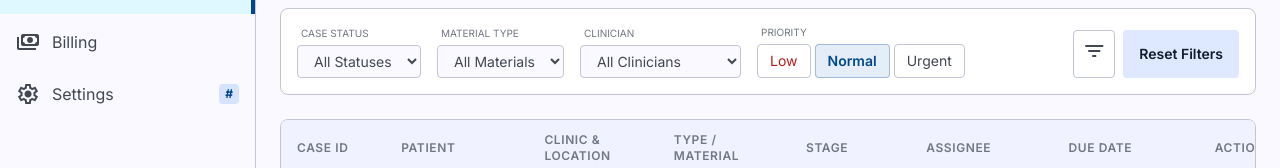
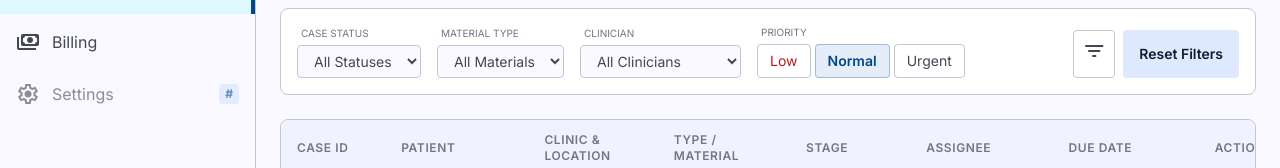
Before and after one commit to waseemsamra/labcrm, a React (Vite) app: page /cases in a window 1280 px wide. Shown: the part 186-354 px from the top of the page. Built offline with nearby package versions, Linux system fonts and the light colour scheme.

Commit message:
disable settings menu item in technician sidebar

```diff
--- a/src/components/Sidebar.jsx
+++ b/src/components/Sidebar.jsx
@@ -37,7 +37,19 @@ export default function Sidebar() {
           <span className="material-symbols-outlined mr-3">dashboard</span>
           Dashboard
         </Link>
-        {navItems.map((item) => (
+        {navItems.map((item) =>
+          item.badge ? (
+            <div
+              key={item.label}
+              className="flex items-center px-md py-3 font-body-md text-on-surface-variant cursor-not-allowed opacity-60"
+            >
+              <span className="material-symbols-outlined mr-3">{item.icon}</span>
+              {item.label}
+              <span className="ml-auto text-xs font-bold text-primary bg-primary-fixed px-1.5 py-0.5 rounded">
+                {item.badge}
+              </span>
+            </div>
+          ) : (
             <Link
               key={item.label}
               to={item.href}
@@ -49,13 +61,9 @@ export default function Sidebar() {
             >
               <span className="material-symbols-outlined mr-3">{item.icon}</span>
               {item.label}
-            {item.badge && (
-              <span className="ml-auto text-xs font-bold text-primary bg-primary-fixed px-1.5 py-0.5 rounded">
-                {item.badge}
-              </span>
+            </Link>
+          )
         )}
-          </Link>
-        ))}
       </nav>
 
       <div className="px-md mt-auto pt-md">
```
Lines whose indentation alone changed are shown as unchanged.
